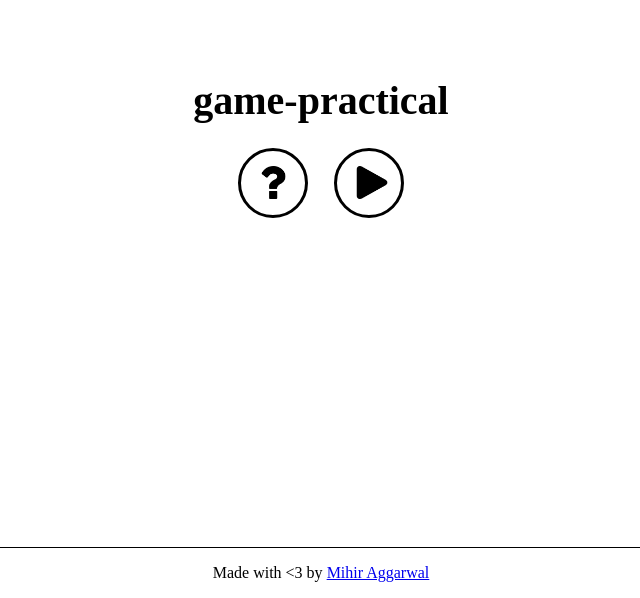
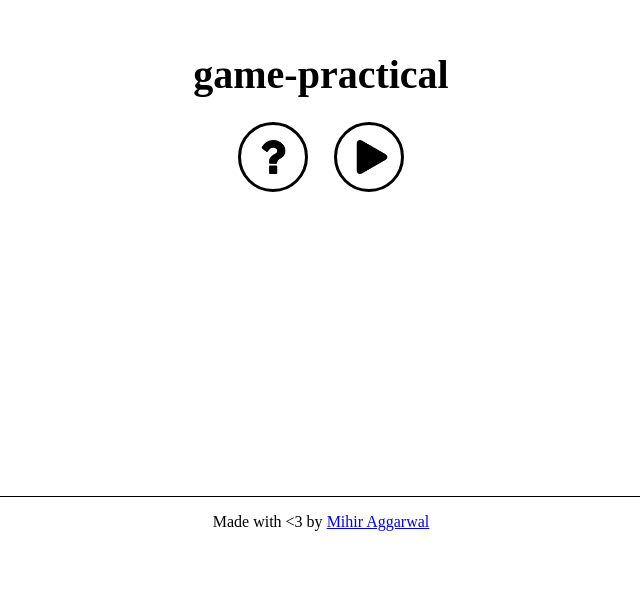
Before and after one commit to mihiraggarwal/game-practical, a SvelteKit app in the folder client/: page / in a window 1280 px wide. Shown: the part 253-851 px from the top of the page, without its empty margins (319-959 px from the left). After the commit the page ends 800 px from the top, so only its background shows below. Built offline with nearby package versions, Linux system fonts and the light colour scheme; a web font is replaced by a local one.

Commit message:
change footer structure

```diff
--- a/client/src/routes/+layout.svelte
+++ b/client/src/routes/+layout.svelte
@@ -5,9 +5,6 @@
 <div class="app">
 	<main>
 		<slot />
-		<footer>
-			<p>Made with &lt;3 by <a href="https://github.com/mihiraggarwal" target="_blank">Mihir Aggarwal</a></p>
-		</footer>
 	</main>
 </div>
 
@@ -16,10 +13,4 @@
         src: url(../../../font/AirbnbCerealBold.ttf);
         font-family: "airbnb-bold"
     }
-
-	footer {
-		border-top: 1px solid #000;
-		text-align: center;
-		font-family: "airbnb-bold";
-	}
 </style>
--- a/client/src/routes/+page.svelte
+++ b/client/src/routes/+page.svelte
@@ -5,12 +5,18 @@
 </script>
 
 <div class="container">
-    <h1>game-practical</h1>
-    <div class="options">
-        <a href="/help"><img src={question} alt="question" class="question"></a>
-        <a href="/play"><img src={play} alt="play" class="play"></a>
-        <!-- <a href="https://github.com/mihiraggarwal/game-practical" target="_blank"><img src={github} alt="github" class="github"></a> -->
+    <div></div>
+    <div class="main">
+        <h1>game-practical</h1>
+        <div class="options">
+            <a class="link" href="/help"><img src={question} alt="question" class="question"></a>
+            <a class="link" href="/play"><img src={play} alt="play" class="play"></a>
+            <!-- <a href="https://github.com/mihiraggarwal/game-practical" target="_blank"><img src={github} alt="github" class="github"></a> -->
+        </div>
     </div>
+    <footer>
+        <p>Made with &lt;3 by <a href="https://github.com/mihiraggarwal" target="_blank">Mihir Aggarwal</a></p>
+    </footer>
 </div>
 
 <style>
@@ -19,7 +25,13 @@
         flex-direction: column;
         min-height: 100vh;
         box-sizing: border-box;
-        justify-content: center;
+        justify-content: space-between;
+        align-items: center;
+    }
+
+    .main {
+        display: flex;
+        flex-direction: column;
         align-items: center;
         gap: 3vh;
     }
@@ -36,7 +48,7 @@
         gap: 2vw;
     }
 
-    a {
+    .link {
         border: 3px solid #000;
         border-radius: 100%;
         width: 5vw;
@@ -59,4 +71,11 @@
     /* .github {
         width: 3.2vw;
     } */
+
+    footer {
+		border-top: 1px solid #000;
+		text-align: center;
+		font-family: "airbnb-bold";
+        width: 100%;
+	}
 </style>
--- a/client/src/routes/help/+page.svelte
+++ b/client/src/routes/help/+page.svelte
@@ -1,6 +1,7 @@
 <div class="main">
+    <div class="help">
         <h1>game-practical</h1>
-    <p>game-practical is an extensive form game tree solver. It can calculate the Pure Strategy Nash Equilibrium and Subgame Perfect Nash Equilibrium of any perfect and imperfect game tree which is discrete and finite.</p>
+        <p class="subhead">game-practical is an extensive form game tree solver. It can calculate the Pure Strategy Nash Equilibrium and Subgame Perfect Nash Equilibrium of any perfect and imperfect game tree which is discrete and finite.</p>
 
         <h2>How to use</h2>
         <ul>
@@ -48,8 +49,21 @@
         </ul>
     </div>
 
+    <footer>
+        <p>Made with &lt;3 by <a href="https://github.com/mihiraggarwal" target="_blank">Mihir Aggarwal</a></p>
+    </footer>
+</div>
+
+
 <style>
     .main {
+        display: flex;
+        flex-direction: column;
+        justify-content: space-between;
+        align-items: center;
+    }
+
+    .help {
         display: flex;
         flex-direction: column;
         gap: 2vh;
@@ -80,7 +94,7 @@
         margin: 0;
     }
 
-    p, li {
+    .subhead, li {
         font-family: "Inter";
         font-size: 1em;
         padding: 0;
@@ -90,4 +104,11 @@
     span {
         font-family: "airbnb-bold";
     }
+
+    footer {
+		border-top: 1px solid #000;
+		text-align: center;
+		font-family: "airbnb-bold";
+        width: 100%;
+	}
 </style>
--- a/client/src/routes/play/+page.svelte
+++ b/client/src/routes/play/+page.svelte
@@ -146,6 +146,10 @@
             <button on:click={() => solve("nash")} class:loading={loading_nash} class:selected={data_nash} disabled={loading_nash}>{loading_nash ? "Loading" : "Nash"}</button>
             <button on:click={() => solve("spne")} class:loading={loading_spne} class:selected={data_spne} disabled={loading_spne}>{loading_spne ? "Loading" : "SPNE"}</button>
         </div>
+
+        <footer>
+            <p>Made with &lt;3 by <a href="https://github.com/mihiraggarwal" target="_blank">Mihir Aggarwal</a></p>
+        </footer>
     </div>
 </div>
 
@@ -155,7 +159,7 @@
         display: flex;
         flex-direction: column;
         justify-content: space-between;
-        padding: 5vh 5vw;
+        padding: 5vh 5vw 0 5vw;
         box-sizing: border-box;
         gap: 7.5vh;
     }
@@ -247,4 +251,11 @@
         display: flex;
         gap: 1vw;
     }
+
+    footer {
+		border-top: 1px solid #000;
+		text-align: center;
+		font-family: "airbnb-bold";
+        width: 100vw;
+	}
 </style>
```
Lines whose indentation alone changed are shown as unchanged.
